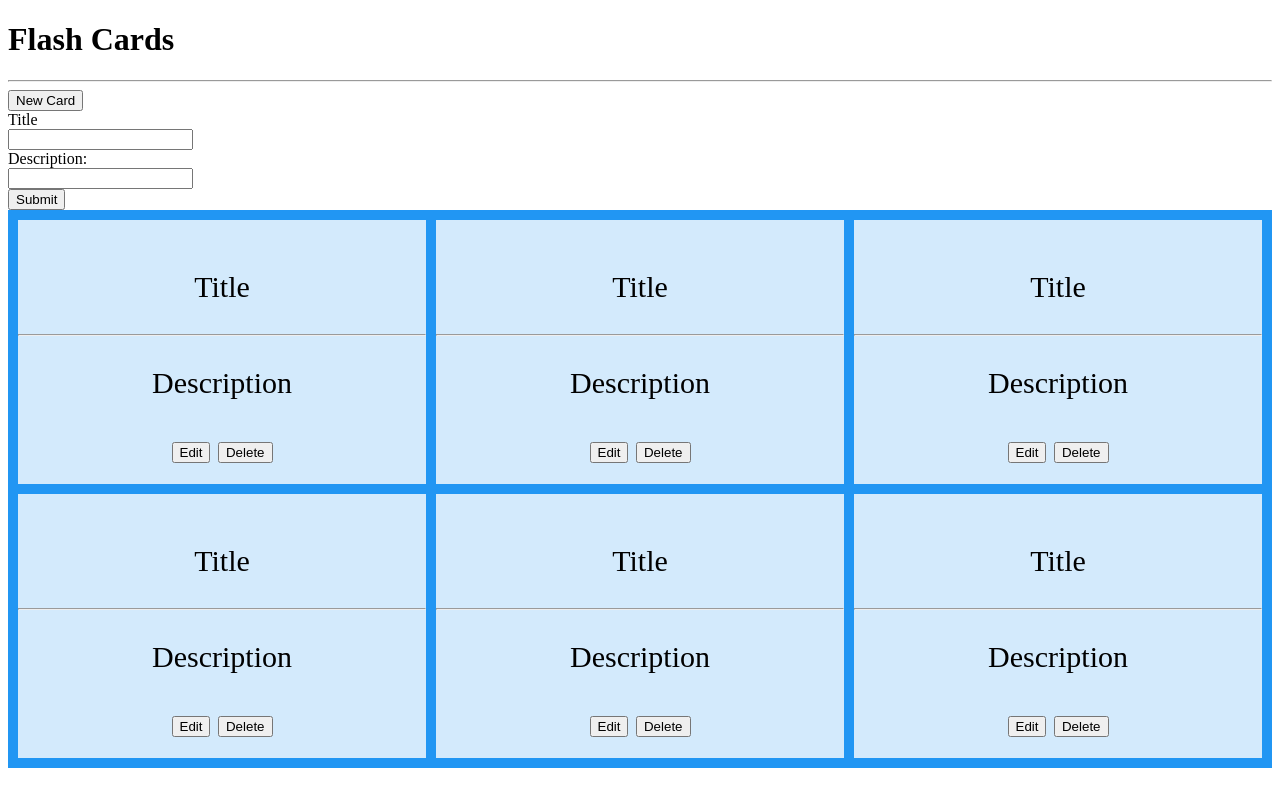
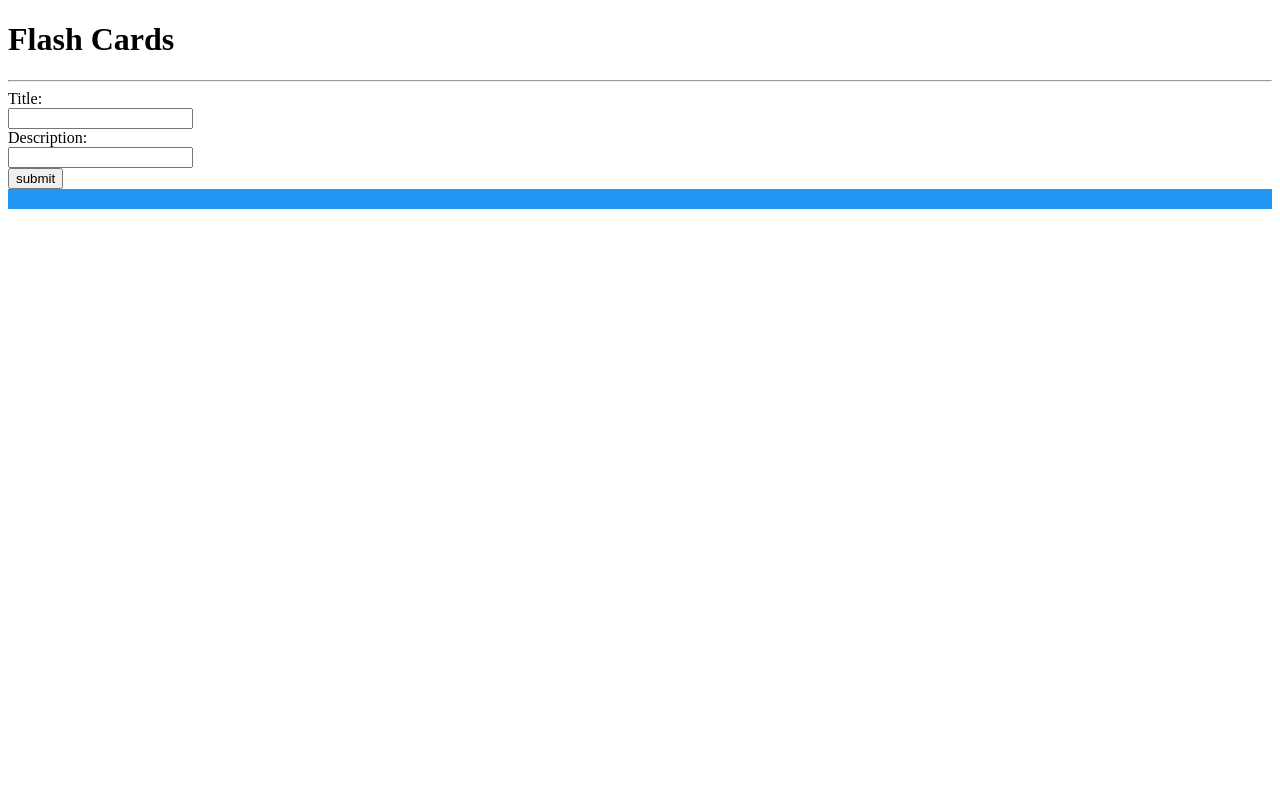
Before and after one commit to SHarmon5/Flash_cards, a plain HTML site: page index.html in a window 1280 px wide. Both pictures are taken after a click on the button "New Card". Drawn offline with nearby package versions, Linux system fonts and the light colour scheme.

Commit message:
Final Commit

```diff
--- a/index.html
+++ b/index.html
@@ -9,66 +9,25 @@
     <h1>Flash Cards</h1>
     <hr />
     <div id="add-card">
-        <button id="btn-add-card">New Card</button>
+      <div id=>
+      <button id="btn-add-card">New Card</button>
       <div id="add-card-form">
-        <form>
-          Title<br>
+        <form id="form-new" >
+          Title:<br>
           <input type="text" name="Title"><br>
           Description:<br>
           <input type="text" name="Description">
           <br>
-          <button id="submit">Submit</button>
+          <input id="submit" type="button" value="submit">
         </form>
       </div>
+      <!-- onclick="newCard()" -->
     <!-- <button id="create">Add New Card</button>
     <br />
     <br /> -->
 
     <div class="grid-container">
-        <div class="flash_card">
-          <p class="title">Title</p>
-          <hr />
-          <p class="description">Description</p>
-          <button id="edit">Edit</button>
-          <button id="delete">Delete</button>
-        </div>
-        <div class="flash_card">
-          <p class="title">Title</p>
-          <hr />
-          <p class="description">Description</p>
-          <button id="edit">Edit</button>
-          <button id="delete">Delete</button>
-        </div>
-        <div class="flash_card">
-          <p class="title">Title</p>
-          <hr />
-          <p class="description">Description</p>
-          <button id="edit">Edit</button>
-          <button id="delete">Delete</button>
-        </div>
-        <div class="flash_card">
-          <p class="title">Title</p>
-          <hr />
-          <p class="description">Description</p>
-          <button id="edit">Edit</button>
-          <button id="delete">Delete</button>
-        </div>
-        <div class="flash_card">
-          <p class="title">Title</p>
-          <hr />
-          <p class="description">Description</p>
-          <button id="edit">Edit</button>
-          <button id="delete">Delete</button>
-        </div>
-        <div class="flash_card">
-          <p class="title">Title</p>
-          <hr />
-          <p class="description">Description</p>
-          <button id="edit">Edit</button>
-          <button id="delete">Delete</button>
-        </div>
-      </div>
-
+        <!-- <div class="flash_card"></div> -->
     </div>
 
     <script src="https://code.jquery.com/jquery-3.3.1.min.js"></script>
--- a/main.css
+++ b/main.css
@@ -12,3 +12,11 @@
   padding: 20px 0;
   font-size: 30px;
 }
+
+#add-card-form {
+  display: none;
+}
+
+.grid-container {
+
+}
--- a/main.js
+++ b/main.js
@@ -1,4 +1,7 @@
+var showAddForm = false
+
 $(document).ready( function() {
+
   $(".card").on("click", function() {
     //console.log("here")
     let description = this.childNodes[3];
@@ -12,13 +15,57 @@ $(document).ready( function() {
 
   })
 
-  $("#btn-add-card").on("click", function() {
-    // addNewCard();
+  // Toggle the new card form
+  $('#btn-add-card').on('click', function() {
+
+    toggle();
+
   })
 
-  $("#submit").on("click", function( title, description ) {
-    debugger
+  function toggle() {
+    showAddForm = !showAddForm
+
+    if (showAddForm) {
+      $('#btn-add-card').hide();
+      $('#add-card-form').show();
+    } else {
+      $('#btn-add-card').show();
+      $('#add-card-form').hide();
+    }
+
+  }
+
+  // Create a new flashcard at the beginning of the list of flashcards
+  function addFlashcard (title, description) {
+    var flashCards = $('.grid-container')
+
+    var div = "<div class='flash_card'><p class='title'>" + title
+    + "</p><hr /><p class='description'>" + description
+    + "</p><button id='edit'>Edit</button><button id='delete'>Delete</button></div>"
+
+    flashCards.append(div)
+    // debugger
+  }
+
+  // Process the data from the form to create a new flashcard
+  $('#submit').on('click', function(event) {
+
+
+    event.preventDefault();
+    var results = $('#form-new').serializeArray()
+    var title = results[0].value
+    var description = results[1].value
+    addFlashcard(title, description)
+    toggle();
   })
 
 
+
 });
+
+
+
+// function newCard() {
+//   debugger
+
+// }
```
